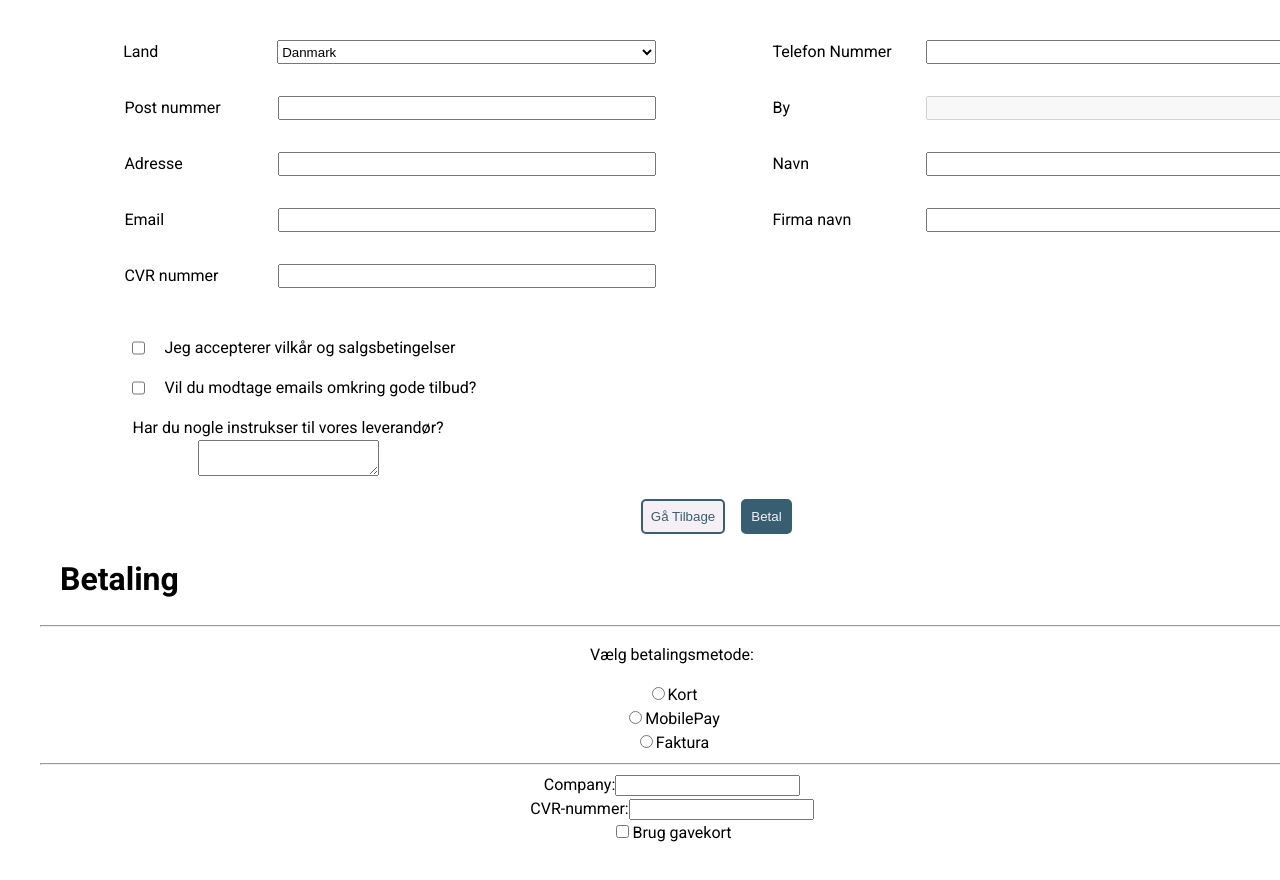
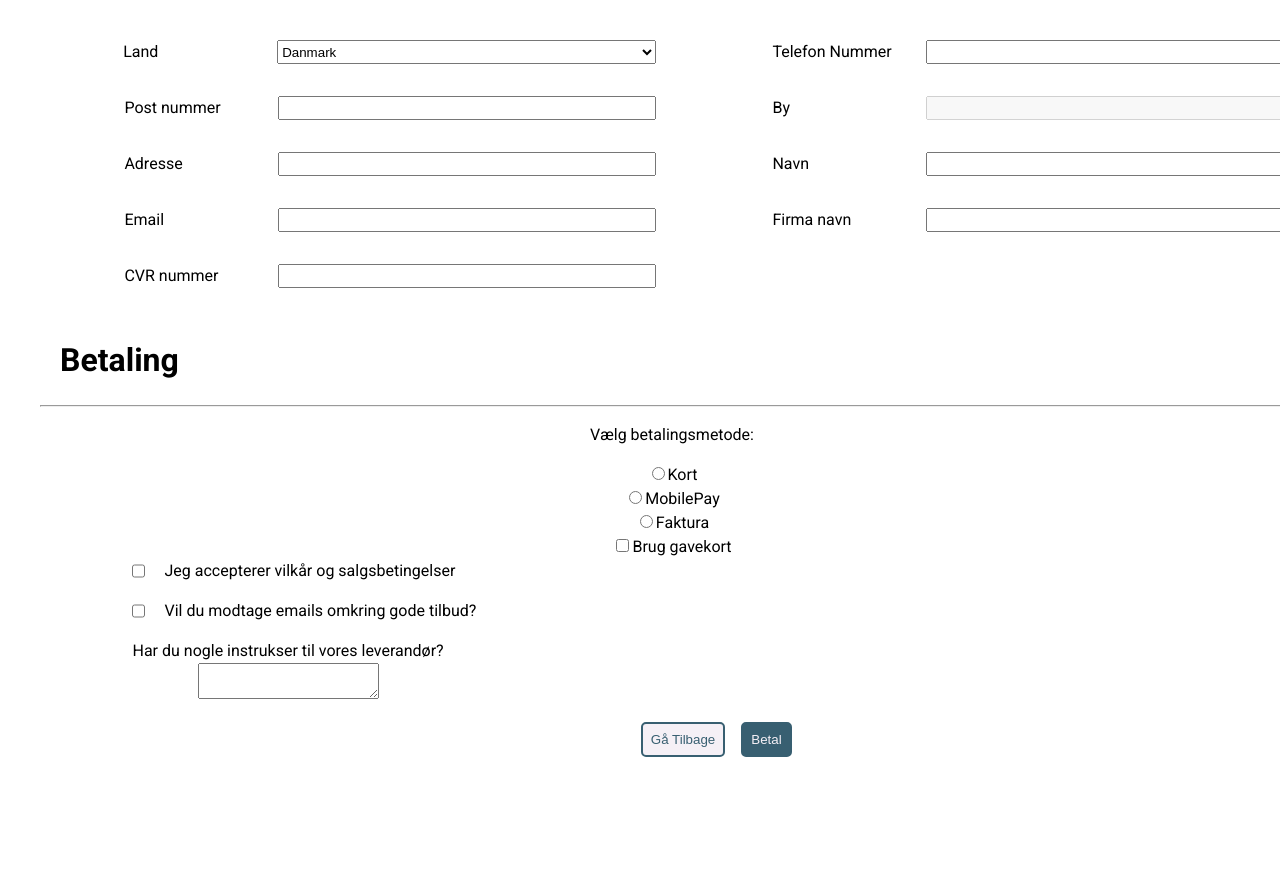
Before and after one commit to KingBendico/Webtech-project, a React (Vite) app: page /checkout in a window 1280 px wide. Shown: the top 880 px of the page. After the commit the page ends 800 px from the top, so only its background shows below. Built offline with nearby package versions, Linux system fonts and the light colour scheme.

Commit message:
moved things around in checkout

```diff
--- a/src/App.tsx
+++ b/src/App.tsx
@@ -1,7 +1,6 @@
 import "./App.css";
 import ShoppingCart from "./pages/ShoppingCart/ShoppingCart";
 import Checkout from "./pages/Checkout/Checkout";
-import Payment from "./pages/Payment/Payment";
 import { Item, CustomerInfo } from "./types/types";
 import { useEffect, useState } from "react";
 import cartItems from "../json_data/cart_items.json";
@@ -50,8 +49,6 @@ function App() {
             <Checkout />
           ) : currentPage === "/" ? (
             <ShoppingCart />
-          ) : currentPage === "/payment" ? (
-            <Payment />
           ) : (
             <h1>Page Not Found</h1>
           )}
@@ -62,3 +59,15 @@ function App() {
 }
 
 export default App;
+
+//   return (
+//     <BrowserRouter>
+//       <Routes>
+//         <Route path="/">
+//           <Route index element={<ShoppingCart items={items} setItems={setItems}/>} />
+//           <Route path="checkout" element={<Checkout items={items} />} />
+//         </Route>
+//       </Routes>
+//
+//     </BrowserRouter>
+//   );
--- a/src/components/PaymentMethod/Payment.tsx
+++ b/src/components/PaymentMethod/Payment.tsx
@@ -1,13 +1,8 @@
 import React, { useState } from 'react';
 import { render } from 'react-dom';
-import { Item} from "../../types/types";
-
-interface Props {
-  items: Item[];
-}
 
 
-type PaymentMethod = 'MobilePay' | 'GiftCard' | 'Invoice';
+type PaymentMethod = 'Card'|'MobilePay' | 'GiftCard' | 'Invoice';
 
 interface PaymentState {
   amount: number;
@@ -20,7 +15,7 @@ interface PaymentState {
   paymentMethod: PaymentMethod | null;
 }
 
-export default function Payment(props: Props) {
+export default function Payment() {
   const [state, setState] = useState<PaymentState>({
     amount: 0,
     giftCardNumber: null,
@@ -104,24 +99,6 @@ export default function Payment(props: Props) {
     : null;
 
 
-
-    const [mobilePayChecked, setMobilePayChecked] = React.useState(false);
-
-    const handleMobilePayChange = () => {
-      setMobilePayChecked(!mobilePayChecked);
-    };
-
-    const mobilePayContent = mobilePayChecked
-
-    ?  <div>
-    <label htmlFor="phoneNumber">Phone Number:</label>
-    <input id="phoneNumber" type="string" onChange={handlePhoneNumberChange} />
-  </div>
-
-
-    : null;
-
-
   return (
     <>
 
@@ -141,12 +118,8 @@ export default function Payment(props: Props) {
         <div>
         <label>
           <input type="radio"
-          checked={mobilePayChecked}
-          onChange={handleMobilePayChange}
           name="myRadio" value="MobilePay" />
-
           MobilePay
-         {mobilePayContent}
         </label>
         </div>
 
@@ -157,16 +130,9 @@ export default function Payment(props: Props) {
         </label>
         </div>
 
-      <hr />
 
-      <div>
-        <label htmlFor="company">Company:</label>
-        <input id="company" type="text" onChange={handleCompanyChange} />
-      </div>
-      <div>
-        <label htmlFor="vatNumber">CVR-nummer:</label>
-        <input id="vatNumber" type="text" onChange={handleVatNumberChange} />
-      </div>
+
+
       <div>
         <label>
           <input
--- a/src/pages/Checkout/Checkout.tsx
+++ b/src/pages/Checkout/Checkout.tsx
@@ -6,8 +6,8 @@ export default function Checkout() {
   return (
     <>
       <CustomerInfoInput />
+      <Payment />
       <CustomerAgreePrefsInput />
-      <Payment />
     </>
   );
 }
```
